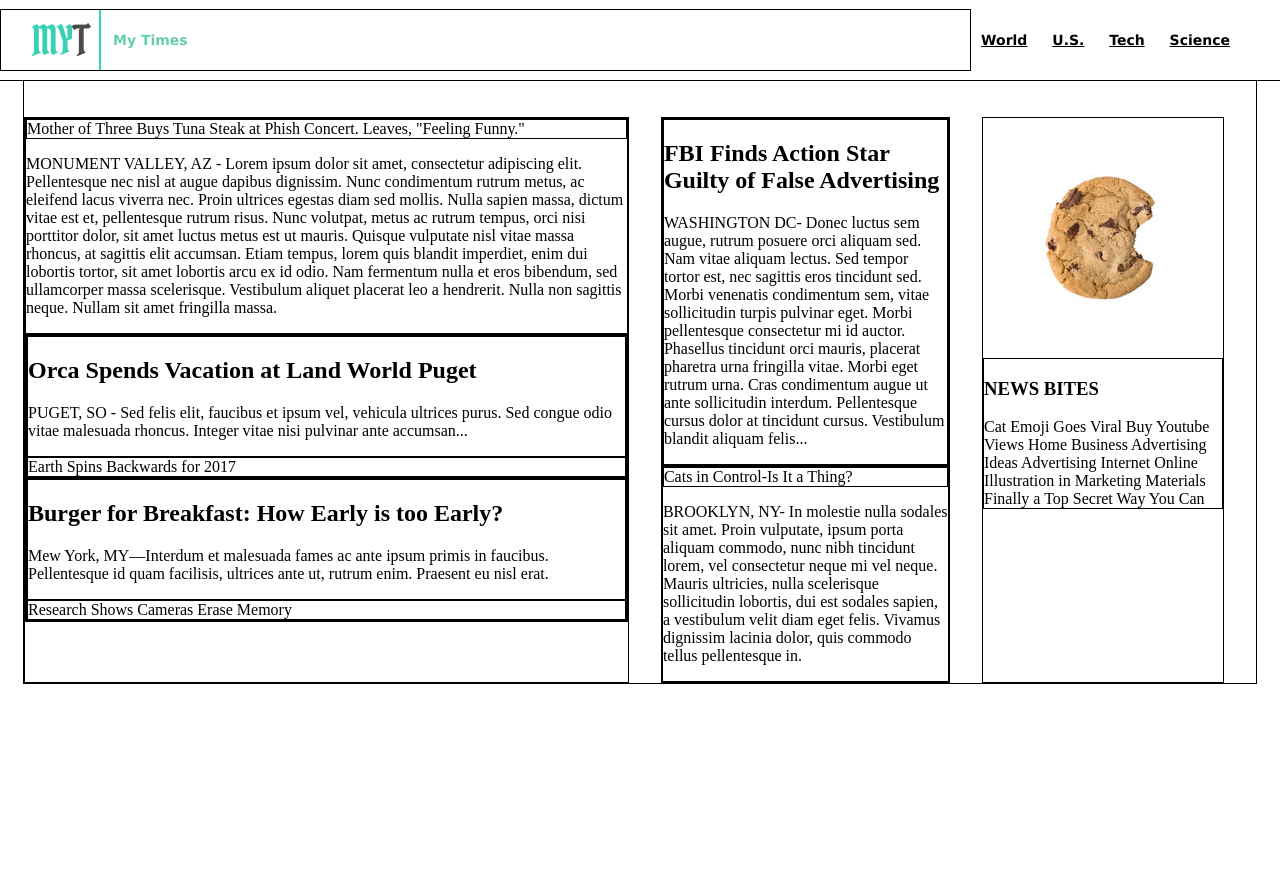
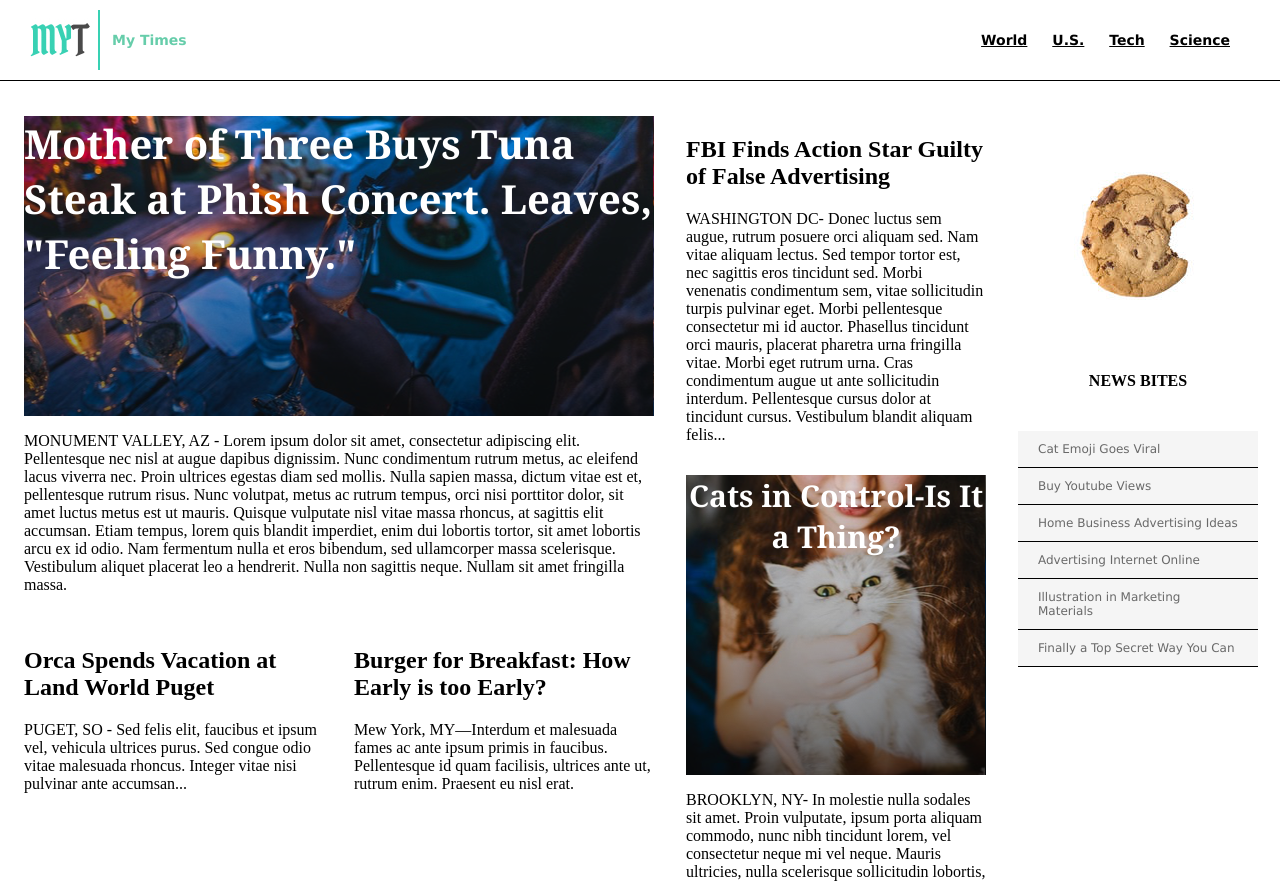
Before and after one commit to deanarron/my_times, a plain HTML site: page index.html in a window 1280 px wide. Shown: the top 881 px of the page. Before the commit the page ends 800 px from the top, so only its background shows below. Drawn offline with Linux system fonts and the light colour scheme.

Commit message:
add images and flex stylings

```diff
--- a/resources/styles/style.css
+++ b/resources/styles/style.css
@@ -1,7 +1,4 @@
 /* Header Section */
-div {
-  border: 1px solid black;
-}
 header {
   display: flex;
   align-items: center;
@@ -15,26 +12,32 @@ header {
   font-size: 14px;
   font-weight: bold;
 }
+
 .logo {
   display: flex;
   align-items: center;
   flex-grow: 1;
   padding-left: 30px;
 }
+
 .logo img {
   width: 70px;
   height: 60px;
   margin-right: 12px;
 }
+
 .logo span {
   color: MediumAquamarine;
 }
+
 header nav {
   padding-right: 40px;
 }
+
 a {
   color: black;
 }
+
 nav span {
   display: inline-block;
   padding: 20px 10px;
@@ -48,11 +51,15 @@ body {
   margin: 0 auto 78px auto;
   padding-top: 116px;
 }
+
 .column {
   display: flex;
   flex-direction: column;
   margin-right: 32px;
 }
+
+/* Columns */
+
 .column.large {
   width: 630px;
 }
@@ -62,3 +69,73 @@ body {
 .column.small {
   width: 240px;
 }
+
+/* Images */
+
+.image-content {
+  font-family: Georgia;
+  font-weight: bold;
+  font-size: 30px;
+  color: white;
+  height: 300px;
+  text-align: center;
+  margin-top: 15px;
+}
+
+.lead-story .image-content {
+  background-image: url("../images/img-story-main.png");
+  margin-top: 0;
+  text-align: left;
+  width: 630px;
+  font-size: 40px;
+}
+
+.fall-cancelled {
+  background-image: url("../images/img-story-2.png");
+}
+
+.pop-culture {
+  background-image: url("../images/img-story-3.png");
+}
+
+.cat-ceo {
+  background-image: url("../images/img-story-1.png");
+}
+
+/* Flexible story sections */
+.stories {
+  display: flex;
+  justify-content: space-between;
+  margin-top: 17px;
+}
+.stories .text-content {
+  height: 250px;
+}
+.story {
+  display: flex;
+  flex-direction: column;
+  width: 300px;
+}
+.narrative {
+  margin-top: 16px;
+}
+
+/* Last column */
+.news-bites {
+  display: block;
+}
+.news-bites h3 {
+  margin-bottom: 41px;
+  font-size: 16px;
+  font-weight: bold;
+  text-align: center;
+}
+.news-bites .bite {
+  display: block;
+  color: DimGray;
+  font-family: Verdana;
+  font-size: 12px;
+  background-color: WhiteSmoke;
+  border-bottom: 1px solid black;
+  padding: 11px 20px;
+}
```
